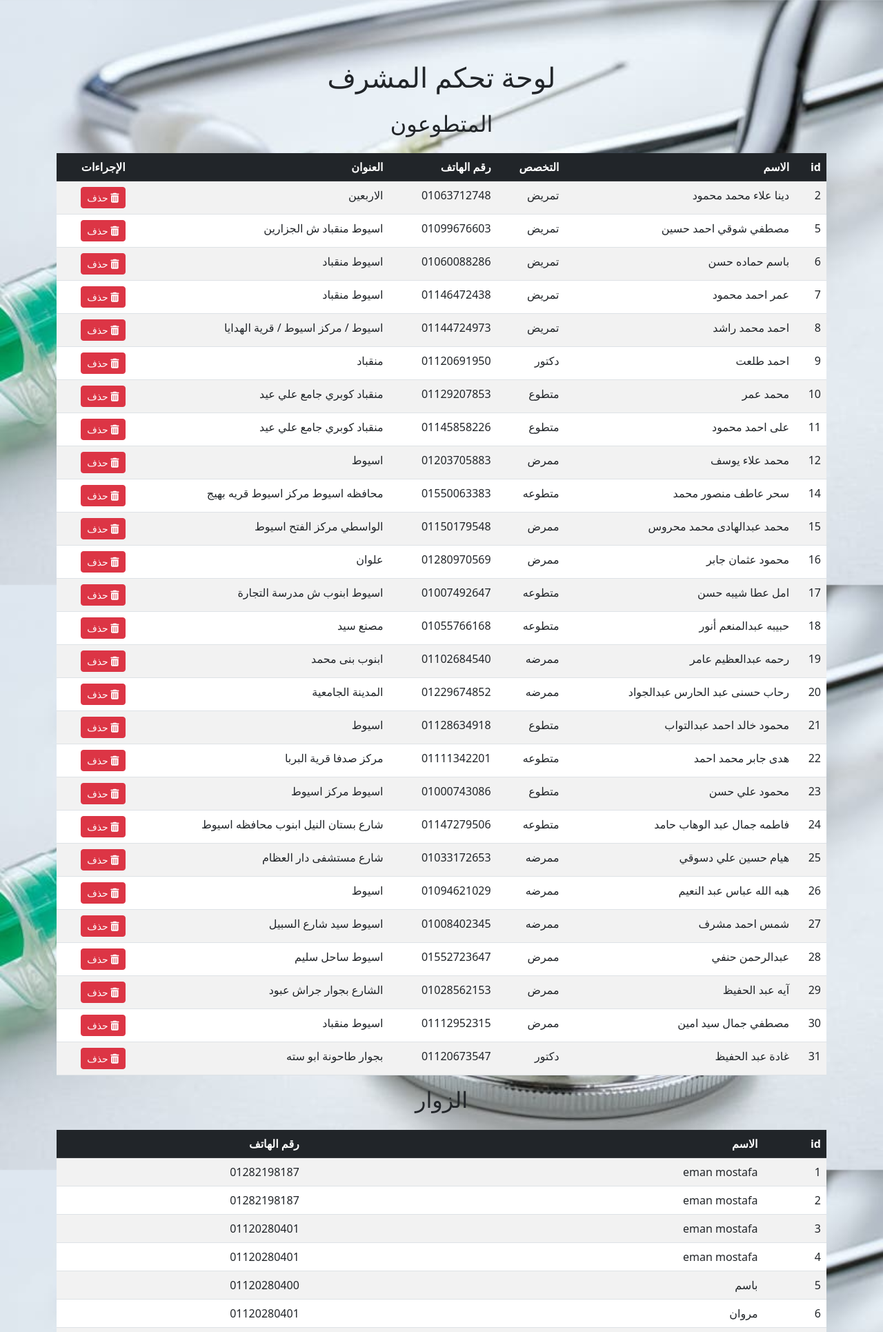
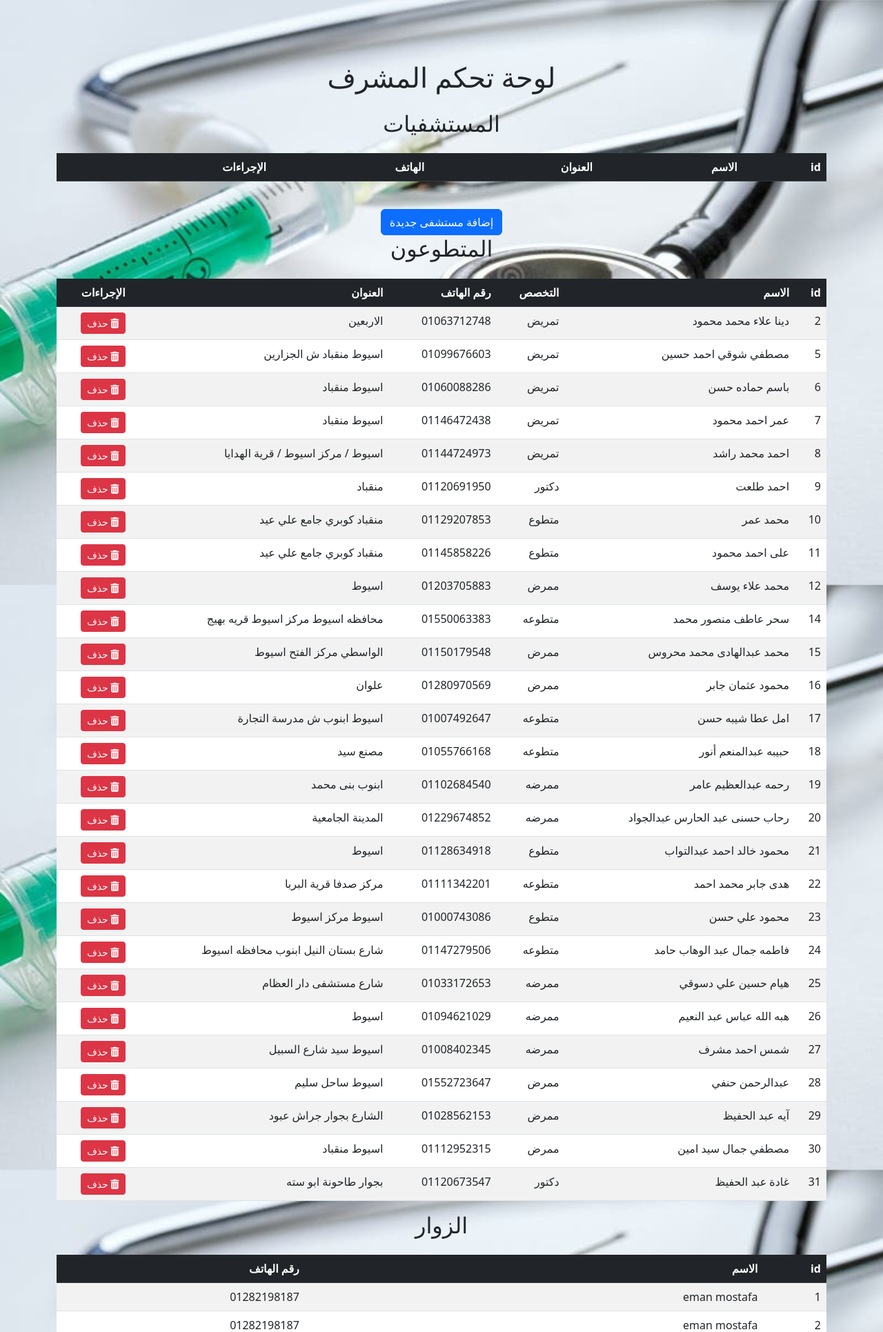
Before and after one commit to Eman5112/eghatha, a Flask app: page /dashboard in a window 1280 px wide. Shown: the top 1931 px of the page at 69% size. Run offline with Flask 3, Linux system fonts and the light colour scheme; the visitor is signed in with stand-in values (Sample User, id 1); data comes from the database, SQL or seed files in the repository; lists and menus that the app fills with data are empty.

Commit message:
Update dashboard.html

```diff
--- a/templates/dashboard.html
+++ b/templates/dashboard.html
@@ -24,6 +24,38 @@
     <!-- لوحة تحكم المشرف -->
     <section id="dashboard" class="container py-5">
         <h1 class="text-center mb-4">لوحة تحكم المشرف</h1>
+        <h2 class="text-center mb-4">المستشفيات</h2>
+        <div class="table-responsive">
+            <table class="table table-striped table-hover">
+                <thead class="table-dark">
+                    <tr>
+                        <th>id</th>
+                        <th>الاسم</th>
+                        <th>العنوان</th>
+                        <th>الهاتف</th>
+                        <th>الإجراءات</th>
+                    </tr>
+                </thead>
+                <tbody>
+                    {% for hospital in hospitals %}
+                    <tr>
+                        <td>{{ hospital.id }}</td>
+                        <td>{{ hospital.name }}</td>
+                        <td>{{ hospital.address }}</td>
+                        <td>{{ hospital.phone }}</td>
+                        <td>
+                            <a href="{{ url_for('edit_hospital', hospital_id=hospital.id) }}" class="btn btn-warning btn-sm">تعديل</a>
+                            <a href="{{ url_for('delete_hospital', hospital_id=hospital.id) }}" class="btn btn-danger btn-sm" onclick="return confirm('هل أنت متأكد من حذف المستشفى؟');">حذف</a>
+                        </td>
+                    </tr>
+                    {% endfor %}
+                </tbody>
+            </table>
+        </div>
+        <div class="text-center mt-4">
+            <a href="{{ url_for('add_hospital') }}" class="btn btn-primary">إضافة مستشفى جديدة</a>
+        </div>
+
         <h2 class="text-center mb-4">  المتطوعون</h2>
         <div class="table-responsive">
             <table class="table table-striped table-hover">
```
